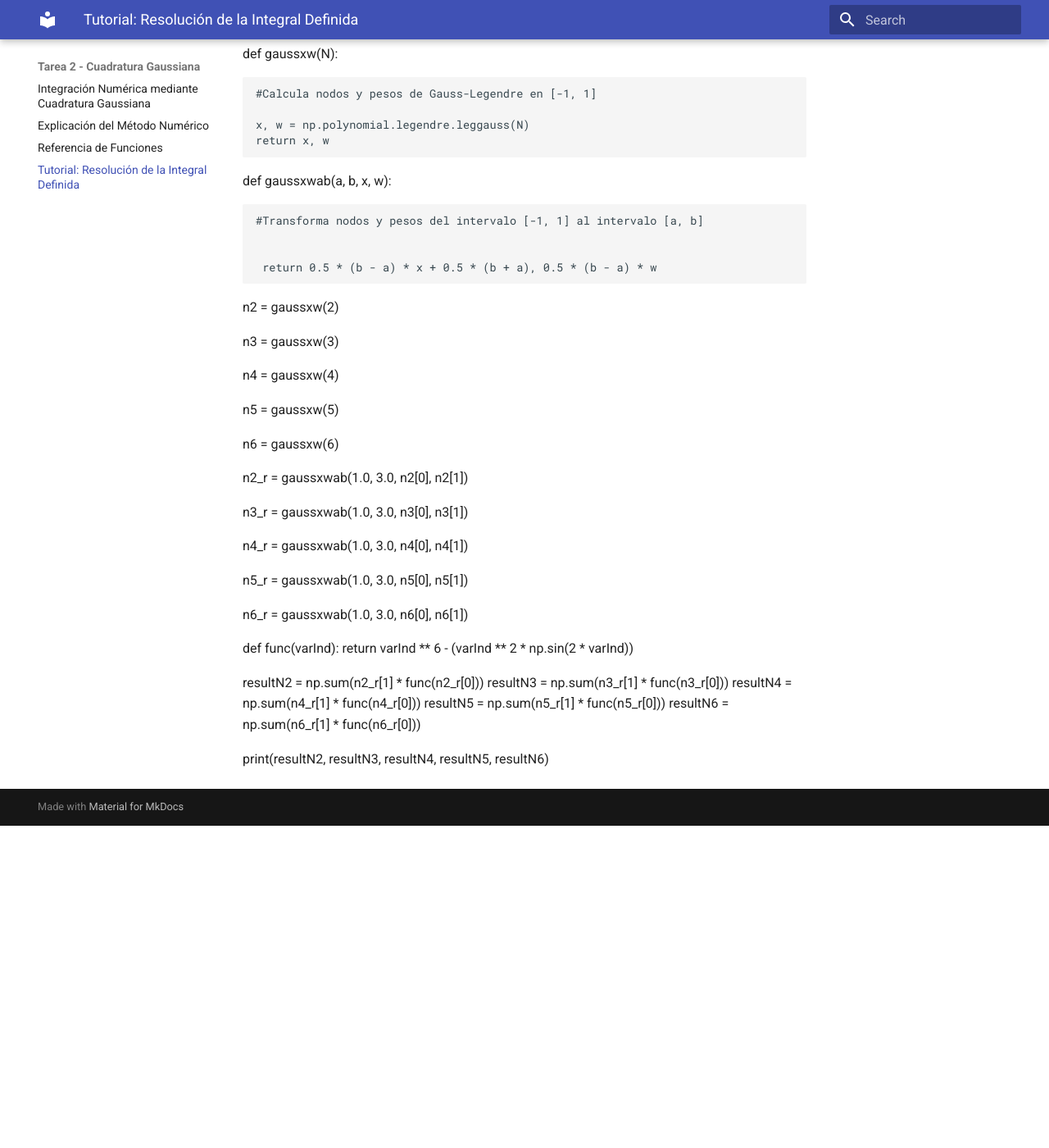
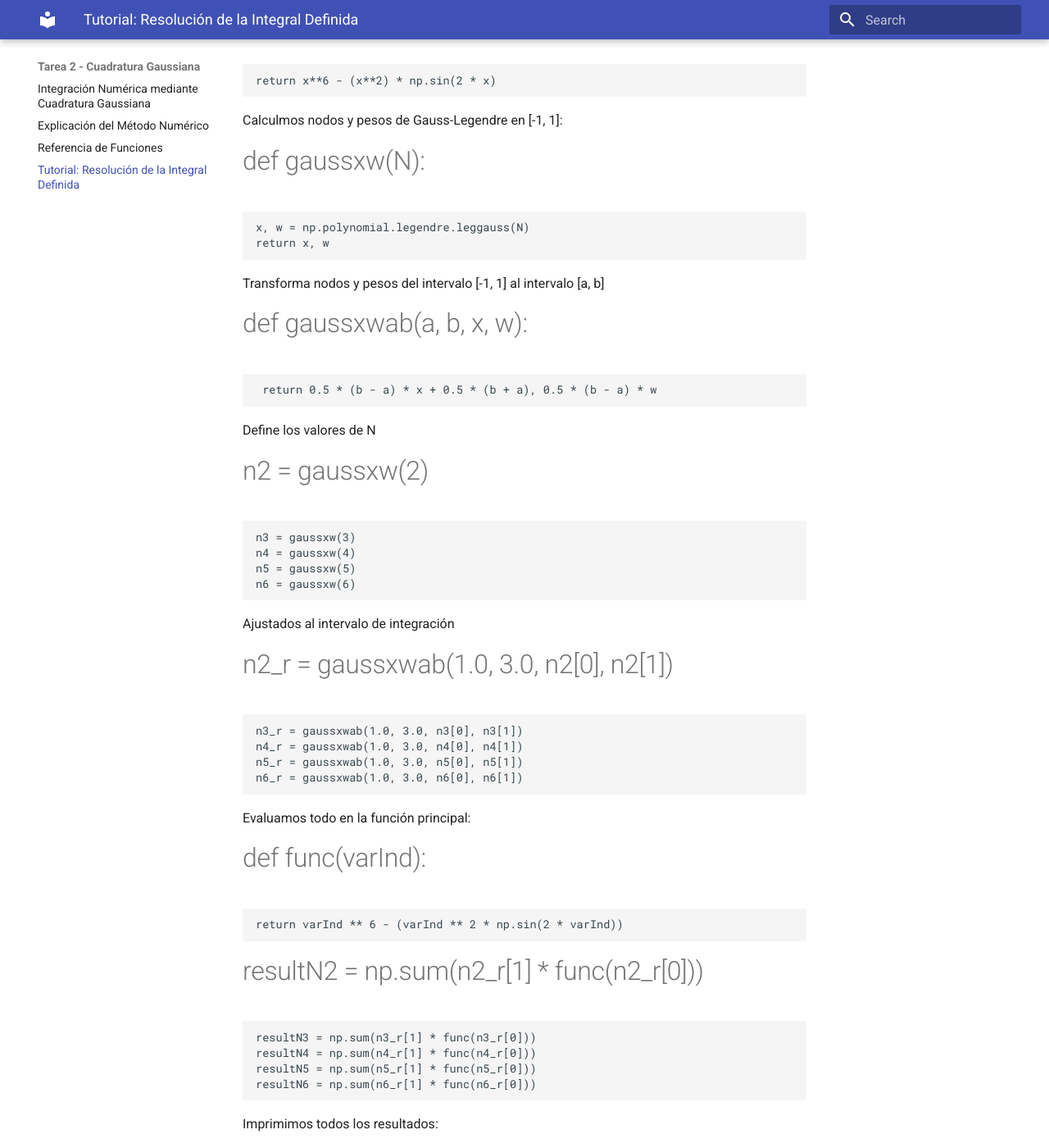
Before and after one commit to camcam14/Cuadratura-Gaussiana, an MkDocs documentation site: the page built from docs/tutorials.md, in a window 1280 px wide and 1400 px high, scrolled down 443 px. Shown: the whole window at 82% size. Built offline with MkDocs 1.6.1 and Material for MkDocs 9.7.7, drawn with Linux system fonts in a browser that asks for light colours; before the commit the page ends 1450 px from its top, so only the background shows below that; some of the changed text lies outside the part shown.

Commit message:
acutalizar

````diff
--- a/docs/tutorials.md
+++ b/docs/tutorials.md
@@ -10,53 +10,43 @@ $$I = \int_{0}^{2} \left( x^6 - x^2 \sin(2x) \right) dx$$
 ```python
 import numpy as np
 
-def f(x):
-    #Función a integrar: $f(x) = x^6 - x^2 * sin(2x)$
-
+Función a integrar: $f(x) = x^6 - x^2 * sin(2x)$
+#def f(x):
     return x**6 - (x**2) * np.sin(2 * x)
 
-def gaussxw(N):
-
-    #Calcula nodos y pesos de Gauss-Legendre en [-1, 1]
-
+Calculmos nodos y pesos de Gauss-Legendre en [-1, 1]:
+#def gaussxw(N):
     x, w = np.polynomial.legendre.leggauss(N)
     return x, w
 
-def gaussxwab(a, b, x, w):
+Transforma nodos y pesos del intervalo [-1, 1] al intervalo [a, b]
+#def gaussxwab(a, b, x, w):
+     return 0.5 * (b - a) * x + 0.5 * (b + a), 0.5 * (b - a) * w
 
-    #Transforma nodos y pesos del intervalo [-1, 1] al intervalo [a, b]
+Define los valores de N
+#n2 = gaussxw(2)
+    n3 = gaussxw(3)
+    n4 = gaussxw(4)
+    n5 = gaussxw(5)
+    n6 = gaussxw(6)
+
+Ajustados al intervalo de integración
+#n2_r = gaussxwab(1.0, 3.0, n2[0], n2[1])
+    n3_r = gaussxwab(1.0, 3.0, n3[0], n3[1])
+    n4_r = gaussxwab(1.0, 3.0, n4[0], n4[1])
+    n5_r = gaussxwab(1.0, 3.0, n5[0], n5[1])
+    n6_r = gaussxwab(1.0, 3.0, n6[0], n6[1])
 
 
-     return 0.5 * (b - a) * x + 0.5 * (b + a), 0.5 * (b - a) * w
-
-n2 = gaussxw(2)
-
-n3 = gaussxw(3)
-
-n4 = gaussxw(4)
-
-n5 = gaussxw(5)
-
-n6 = gaussxw(6)
-
-n2_r = gaussxwab(1.0, 3.0, n2[0], n2[1])
-
-n3_r = gaussxwab(1.0, 3.0, n3[0], n3[1])
-
-n4_r = gaussxwab(1.0, 3.0, n4[0], n4[1])
-
-n5_r = gaussxwab(1.0, 3.0, n5[0], n5[1])
-
-n6_r = gaussxwab(1.0, 3.0, n6[0], n6[1])
-
-def func(varInd):
+Evaluamos todo en la función principal:
+#def func(varInd):
     return varInd ** 6 - (varInd ** 2 * np.sin(2 * varInd))
 
-resultN2 = np.sum(n2_r[1] * func(n2_r[0]))
-resultN3 = np.sum(n3_r[1] * func(n3_r[0]))
-resultN4 = np.sum(n4_r[1] * func(n4_r[0]))
-resultN5 = np.sum(n5_r[1] * func(n5_r[0]))
-resultN6 = np.sum(n6_r[1] * func(n6_r[0]))
+#resultN2 = np.sum(n2_r[1] * func(n2_r[0]))
+    resultN3 = np.sum(n3_r[1] * func(n3_r[0]))
+    resultN4 = np.sum(n4_r[1] * func(n4_r[0]))
+    resultN5 = np.sum(n5_r[1] * func(n5_r[0]))
+    resultN6 = np.sum(n6_r[1] * func(n6_r[0]))
 
-
-print(resultN2, resultN3, resultN4, resultN5, resultN6)
+Imprimimos todos los resultados:
+#print(resultN2, resultN3, resultN4, resultN5, resultN6)
````
Also changed, not shown: other parts of docs/tutorials.md (+1 -1 lines), docs/index.md (+3 -3 lines).
